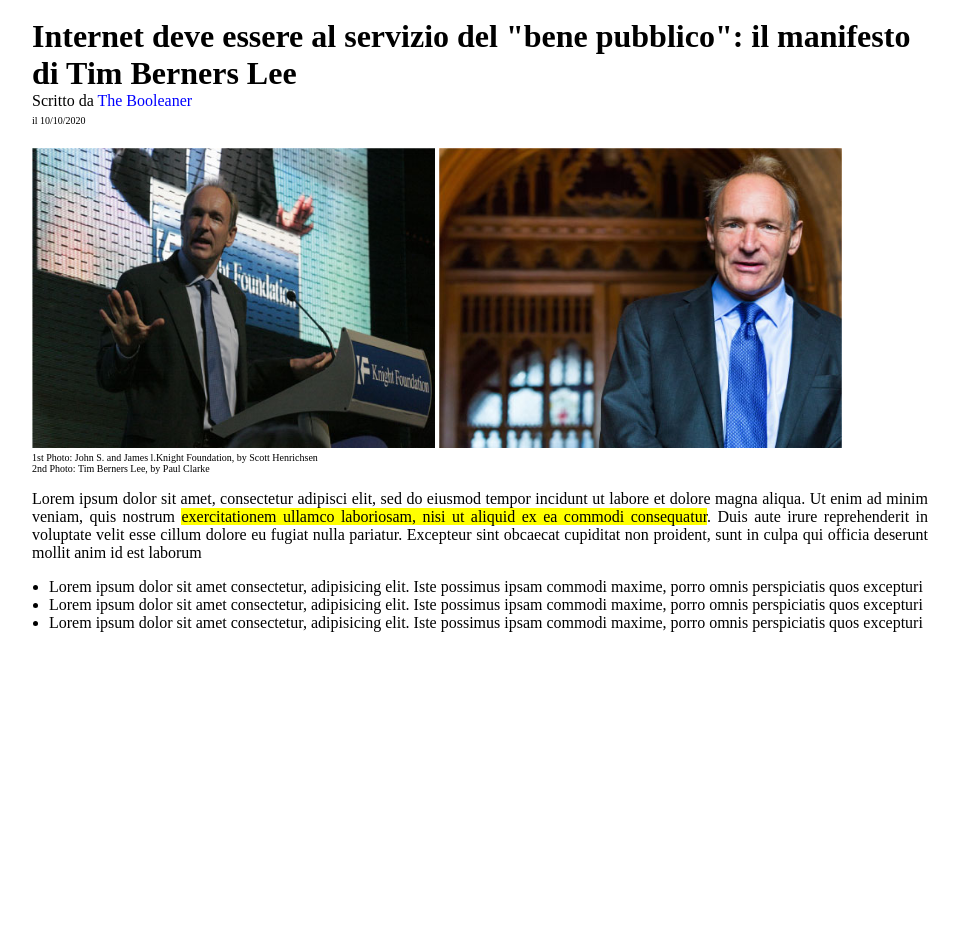
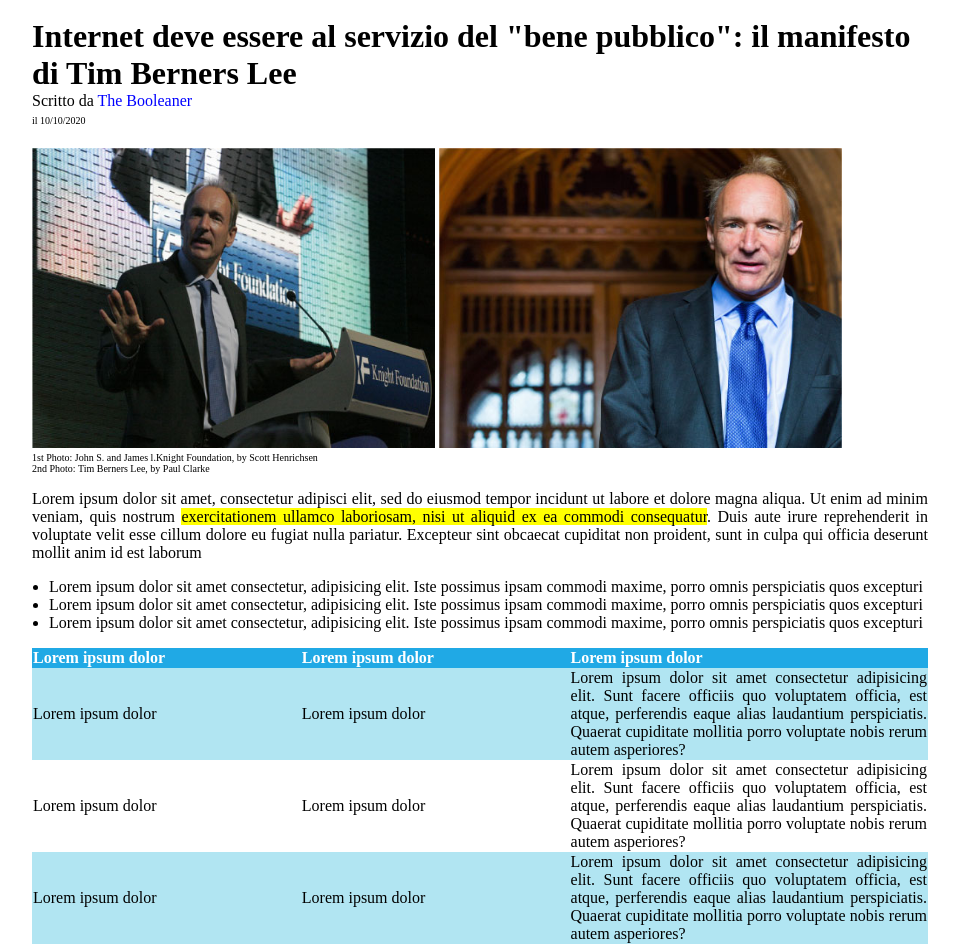
Before and after one commit to AndreaMinelli/html-css-booleaner, a plain HTML site: page index.html in a window 1280 px wide. Shown: the part 93-1037 px from the top of the page, without its empty margins (160-1119 px from the left). Before the commit the page ends 800 px from the top, so only its background shows below. Drawn offline with Linux system fonts and the light colour scheme.

Commit message:
Completata tabella

```diff
--- a/css/stylesheet.css
+++ b/css/stylesheet.css
@@ -6,7 +6,7 @@ body{
     width: 70%;
     margin: auto;
 }
-
+/* Impostazione dell'header */
 header {
     background-image: url(../img/pattern.png);
     background-color: rgb(0, 161, 255);
@@ -18,7 +18,7 @@ header {
     height: 50%;
     padding: 25px 0 0;
 }
-
+/* Titolo articolo */
 #title{
     margin-bottom: 0;
 }
@@ -46,6 +46,7 @@ figcaption{
     font-size: 10px;
 }
 
+/* Inizio articolo principale */
 #articolo-principale{
     text-align: justify;
 }
@@ -57,3 +58,24 @@ figcaption{
 ul{
     padding-left: 17px;
 }
+
+/* Tabella articolo */
+table{
+    border-spacing: 0;
+}
+thead{
+    background-color: rgb(32, 169, 229);
+    color: white;
+}
+
+.short{
+    width: 15%;
+}
+
+.long{
+    width: 40%;
+}
+
+tbody tr:nth-child(odd){
+    background-color: rgb(177, 229, 242);
+}
--- a/index.html
+++ b/index.html
@@ -44,6 +44,41 @@
                 <li>Lorem ipsum dolor sit amet consectetur, adipisicing elit. Iste possimus ipsam commodi maxime, porro omnis perspiciatis quos excepturi</li>
                 <li>Lorem ipsum dolor sit amet consectetur, adipisicing elit. Iste possimus ipsam commodi maxime, porro omnis perspiciatis quos excepturi</li>
             </ul>
+            <!-- Inserimento tabella -->
+            <table>
+                <thead>
+                    <tr>
+                        <th  class="short">Lorem ipsum dolor</th>
+                        <th class="short"></th>
+                        <th class="short">Lorem ipsum dolor</th>
+                        <th class="short"></th>
+                        <th class="long">Lorem ipsum dolor</th>
+                    </tr>
+                </thead>
+                <tbody>
+                    <tr>
+                        <td>Lorem ipsum dolor</td>
+                        <td></td>
+                        <td>Lorem ipsum dolor</td>
+                        <td></td>
+                        <td>Lorem ipsum dolor sit amet consectetur adipisicing elit. Sunt facere officiis quo voluptatem officia, est atque, perferendis eaque alias laudantium perspiciatis. Quaerat cupiditate mollitia porro voluptate nobis rerum autem asperiores?</td>
+                    </tr>
+                    <tr>
+                        <td>Lorem ipsum dolor</td>
+                        <td></td>
+                        <td>Lorem ipsum dolor</td>
+                        <td></td>
+                        <td>Lorem ipsum dolor sit amet consectetur adipisicing elit. Sunt facere officiis quo voluptatem officia, est atque, perferendis eaque alias laudantium perspiciatis. Quaerat cupiditate mollitia porro voluptate nobis rerum autem asperiores?</td>
+                    </tr>
+                    <tr>
+                        <td>Lorem ipsum dolor</td>
+                        <td></td>
+                        <td>Lorem ipsum dolor</td>
+                        <td></td>
+                        <td>Lorem ipsum dolor sit amet consectetur adipisicing elit. Sunt facere officiis quo voluptatem officia, est atque, perferendis eaque alias laudantium perspiciatis. Quaerat cupiditate mollitia porro voluptate nobis rerum autem asperiores?</td>
+                    </tr>
+                </tbody>
+            </table>
         </section>
 
     </div>
```
